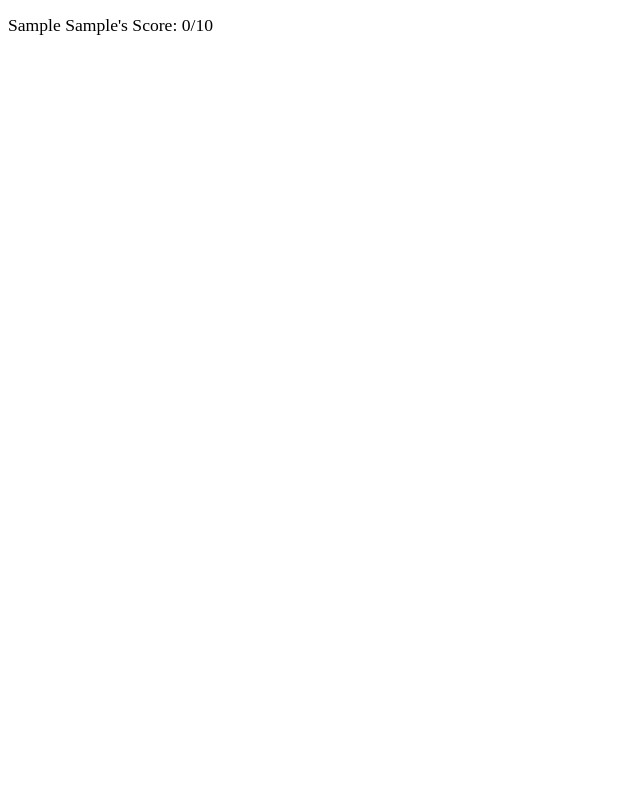
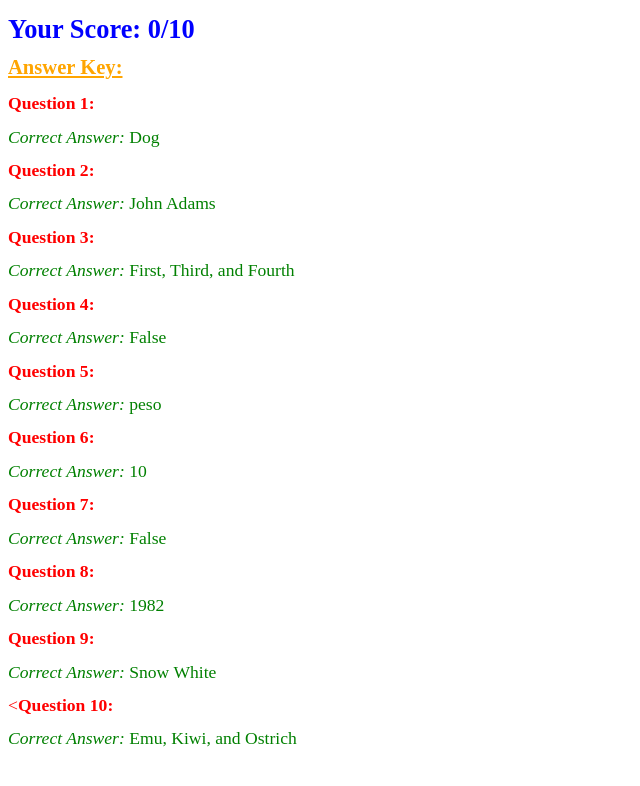
Before and after one commit to GeorgeEllis123/First-JS, a plain HTML site: page index.html in a window 1280 px wide. Both pictures are taken after typing "Sample", "Sample", "Sample" into the empty fields and a click on the button "Submit". Shown: the whole page, without its empty margins (0-640 px from the left). Drawn offline with Linux system fonts and the light colour scheme.

Commit message:
added answer key

```diff
--- a/index.html
+++ b/index.html
@@ -41,7 +41,7 @@
         <input type="radio" id="washington" name="question2" value="incorrect">
         <label for="washington">George Washington</label><br />
         <input type="radio" id="adams" name="question2" value="correct">
-        <label for="adams">John Atoms</label><br />
+        <label for="adams">John Adams</label><br />
         <input type="radio" id="lincoln" name="question2" value="incorrect">
         <label for="lincoln">Abraham Lincoln</label><br />
         <input type="radio" id="madison" name="question2" value="incorrect">
@@ -82,7 +82,7 @@
 
         <p><b>#8  </b><i>When was diet coke invented?</i></p>
         <input type="radio" id="1967" name="question8" value="incorrect">
-        <label for="1982">1982</label><br />
+        <label for="1967">1967</label><br />
         <input type="radio" id="1969" name="question8" value="incorrect">
         <label for="1969">1969</label><br />
         <input type="radio" id="1982" name="question8" value="correct">
--- a/myScript.js
+++ b/myScript.js
@@ -110,7 +110,92 @@ function myClick() {
   myDiv.innerHTML = "\n";
 
   // Notice here that we are appending the values of the variables.
-  myDiv.innerHTML += "\t\t<p>" + myJSON['fname'] + " " + myJSON['lname'] + "'s Score: " + myJSON['score'] + "/10 \n";
+  myDiv.innerHTML += '\t\t<h2 style="color:blue">Your Score: ' + myJSON['score'] + '/10</h2>\n';
+  myDiv.innerHTML += '\t\t<h3 style="color:orange"><u>Answer Key:</u></h3>\n';
+
+  // Shows the correct answers for all of the ones you got wrong
+
+  if (myJSON['q1']) {
+    myDiv.innerHTML += '\t\t<p style="color:green"><b>Question 1</b></p>\n';
+  }
+  else {
+    myDiv.innerHTML += '\t\t<p style="color:red"><b>Question 1:</b></p>\n';
+    myDiv.innerHTML += '\t\t<p style="color:green"><i>Correct Answer:</i> Dog</p>\n';
+  }
+
+  if (myJSON['q2']) {
+    myDiv.innerHTML += '\t\t<p style="color:green"><b>Question 2</b></p>\n';
+  }
+  else {
+    myDiv.innerHTML += '\t\t<p style="color:red"><b>Question 2:</b></p>\n';
+    myDiv.innerHTML += '\t\t<p style="color:green"><i>Correct Answer:</i> John Adams</p>\n';
+  }
+
+  if (myJSON['q3']) {
+    myDiv.innerHTML += '\t\t<p style="color:green"><b>Question 3</b></p>\n';
+  }
+  else {
+    myDiv.innerHTML += '\t\t<p style="color:red"><b>Question 3:</b></i></p>\n';
+    myDiv.innerHTML += '\t\t<p style="color:green"><i>Correct Answer:</i> First, Third, and Fourth</p>\n';
+  }
+
+  if (myJSON['q4']) {
+    myDiv.innerHTML += '\t\t<p style="color:green"><b>Question 4</b></p>\n';
+  }
+  else {
+    myDiv.innerHTML += '\t\t<p style="color:red"><b>Question 4:</b></p>\n';
+    myDiv.innerHTML += '\t\t<p style="color:green"><i>Correct Answer:</i> False</p>\n';
+  }
+
+  if (myJSON['q5']) {
+    myDiv.innerHTML += '\t\t<p style="color:green"><b>Question 5</b></p>\n';
+  }
+  else {
+    myDiv.innerHTML += '\t\t<p style="color:red"><b>Question 5:</b></p>\n';
+    myDiv.innerHTML += '\t\t<p style="color:green"><i>Correct Answer:</i> peso</p>\n';
+  }
+
+  if (myJSON['q6']) {
+    myDiv.innerHTML += '\t\t<p style="color:green"><b>Question 6</b></p>\n';
+  }
+  else {
+    myDiv.innerHTML += '\t\t<p style="color:red"><b>Question 6:</b></p>\n';
+    myDiv.innerHTML += '\t\t<p style="color:green"><i>Correct Answer:</i> 10</p>\n';
+  }
+
+  if (myJSON['q7']) {
+    myDiv.innerHTML += '\t\t<p style="color:green"><b>Question 7</b></p>\n';
+  }
+  else {
+    myDiv.innerHTML += '\t\t<p style="color:red"><b>Question 7:</b></p>\n';
+    myDiv.innerHTML += '\t\t<p style="color:green"><i>Correct Answer:</i> False</p>\n';
+  }
+
+  if (myJSON['q8']) {
+    myDiv.innerHTML += '\t\t<p style="color:green"><b>Question 8</b></p>\n';
+  }
+  else {
+    myDiv.innerHTML += '\t\t<p style="color:red"><b>Question 8:</b></p>\n';
+    myDiv.innerHTML += '\t\t<p style="color:green"><i>Correct Answer:</i> 1982</p>\n';
+  }
+
+  if (myJSON['q9']) {
+    myDiv.innerHTML += '\t\t<p style="color:green"><b>Question 9</b></p>\n';
+  }
+  else {
+    myDiv.innerHTML += '\t\t<p style="color:red"><b>Question 9:</b></p>\n';
+    myDiv.innerHTML += '\t\t<p style="color:green"><i>Correct Answer:</i> Snow White</p>\n';
+  }
+
+  if (myJSON['q10']) {
+    myDiv.innerHTML += '\t\t<p style="color:green"><b>Question 10</b></p>\n';
+  }
+  else {
+    myDiv.innerHTML += '\t\t<p style="color:red"><<b>Question 10:</b></p>\n';
+    myDiv.innerHTML += '\t\t<p style="color:green"><i>Correct Answer:</i> Emu, Kiwi, and Ostrich</p>\n';
+  }
+
+
 
   oldJSON = JSON.parse(localStorage.getItem("data"));
   console.log(oldJSON);
```
